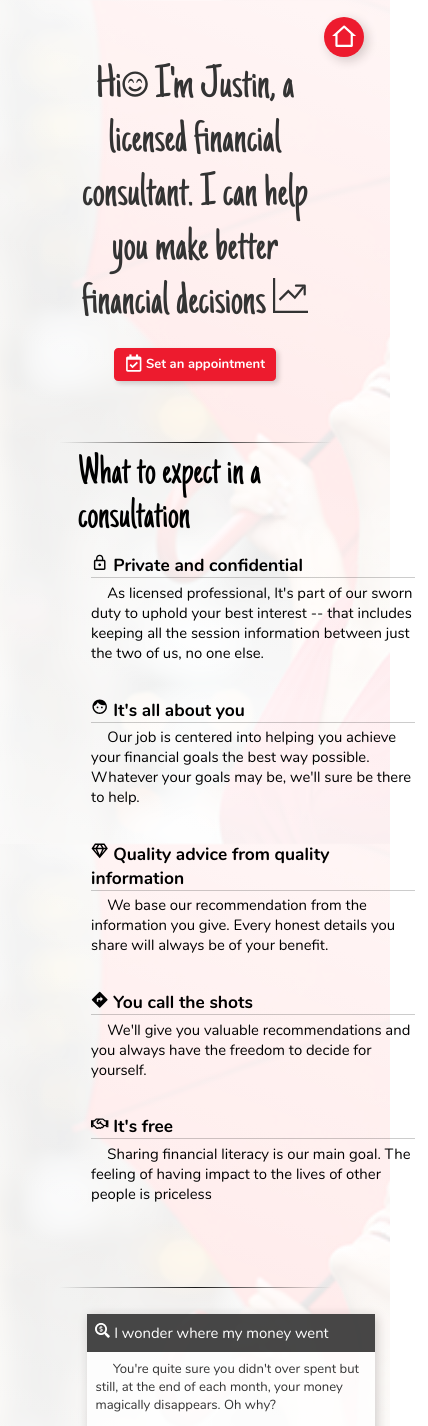
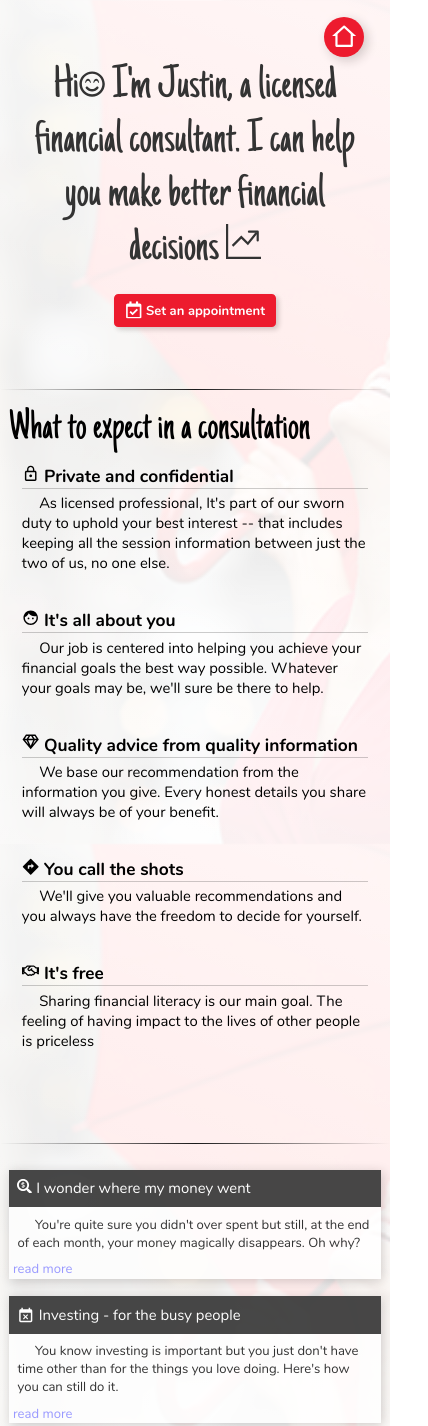
Before and after one commit to justinsalasdev/finance, a Next.js app: page / in a window 390 px wide. Shown: the top 1426 px of the page, 428 px wide, since content can reach past the window. Built offline with nearby package versions, Linux system fonts and the light colour scheme.

Commit message:
fixed responsiveness

```diff
--- a/pages/starter.js
+++ b/pages/starter.js
@@ -97,6 +97,9 @@ export default function Starter() {
 						At this point, I know I was prepared to make my first reasonable
 						purchase but I can't help to think that there might still be good
 						books out there that I missed -- and I was right
+						<br />
+						<br />
+						Here are the few more good reads I've found :
 					</p>
 					<ul className="blog__books">
 						<li className="blog__oneup">
--- a/styles/components/_articles.scss
+++ b/styles/components/_articles.scss
@@ -1,6 +1,10 @@
 @import "../common/variables.scss";
 .articles {
 	width: 60%;
+
+	@media screen and (max-width: 36em) {
+		width: 100%;
+	}
 	.icon {
 		font-size: 2rem;
 		vertical-align: middle;
@@ -9,12 +13,18 @@
 	&__list {
 		display: grid;
 		grid-template-columns: repeat(auto-fit, minmax(35rem, 1fr));
+		@media screen and (max-width: 24em) {
+			display: flex;
+			flex-direction: column;
+			align-items: center;
+			justify-content: center;
+		}
 	}
 	&__item {
 		margin: 1rem;
 		box-shadow: 0.2rem 0.2rem 1.2rem $shadow-inactive;
 		background-color: rgba(white, 0.8);
-		transition: box-shadow transform 0.2s ease-in;
+		transition: transform 0.1s ease-in;
 		&:hover {
 			transform: scale(1.03);
 			box-shadow: 0.4rem 0.4rem 1.8rem $shadow-inactive;
--- a/styles/components/_expect.scss
+++ b/styles/components/_expect.scss
@@ -1,11 +1,13 @@
 @import "../common/variables.scss";
 
 .expect {
-	// background-color: white;
-	// margin-left: 20%;
-	// align-self: flex-start;
 	width: 60%;
+	padding: 1rem;
 	font-size: 1.7rem;
+
+	@media screen and (max-width: 41.93em) {
+		width: 100%;
+	}
 
 	.icon {
 		vertical-align: center;
@@ -14,6 +16,13 @@
 	&__list {
 		display: grid;
 		grid-template-columns: repeat(auto-fit, minmax(40rem, 1fr));
+
+		@media screen and (max-width: 24em) {
+			display: flex;
+			flex-direction: column;
+			align-items: center;
+			justify-content: center;
+		}
 	}
 
 	&__heading {
--- a/styles/components/_greet.scss
+++ b/styles/components/_greet.scss
@@ -10,9 +10,12 @@
 	font-size: 5.5rem;
 	padding: 2rem;
 	text-align: center;
-	width: 70%;
 	max-width: 70rem;
 	animation: transition-in-bottom 1s cubic-bezier(0, 1, 1, 1);
+
+	@media screen and (max-width: 40rem) {
+		width: 100%;
+	}
 
 	&__sun {
 		vertical-align: center;
--- a/styles/components/_main.scss
+++ b/styles/components/_main.scss
@@ -29,10 +29,10 @@
 	}
 
 	&--home {
+		width: 100%;
 		display: flex;
 		align-items: center;
 		justify-content: flex-start;
-		// @extend .flex-center;
 		flex-direction: column;
 		flex-wrap: wrap;
 	}
--- a/styles/components/_navigation.scss
+++ b/styles/components/_navigation.scss
@@ -2,17 +2,17 @@
 @import "../common/variables.scss";
 
 .navigation {
+	position: fixed;
 	&__home {
+		position: fixed;
+		top: 2rem;
+		right: 3rem;
 		@extend .flex-center;
 		width: 4.5rem;
 		height: 4.5rem;
 		background-color: $primary;
 		border-radius: 20rem;
-		position: fixed;
-		top: 2rem;
-		right: 3rem;
 		box-shadow: 0.4rem 0.4rem 1.2rem $shadow-inactive;
-
 		&:active {
 			box-shadow: 0.2rem 0.2rem 0.8rem $shadow-inactive;
 		}
--- a/styles/components/_rule.scss
+++ b/styles/components/_rule.scss
@@ -11,6 +11,10 @@ hr {
 	);
 	width: 70%;
 
+	@media screen and (max-width: 36em) {
+		width: 100%;
+	}
+
 	&.blog {
 		margin-top: 1rem;
 		margin: auto;
```
